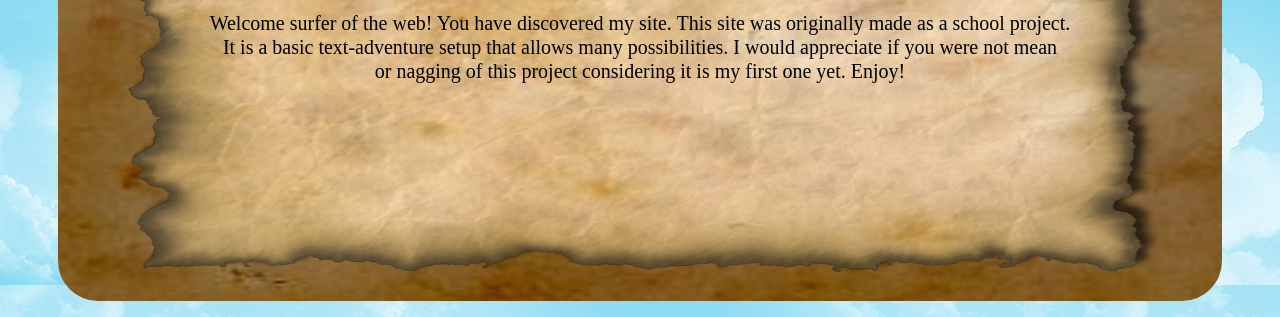
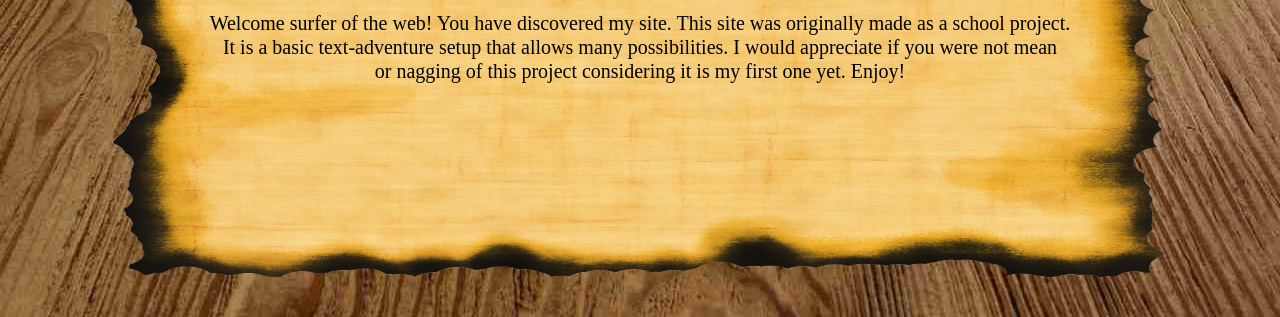
Before and after one commit to FantasyMaker/Website, a plain HTML site: page index.html in a window 1280 px wide. Shown: the part 483-800 px from the top of the page. Drawn offline with Linux system fonts and the light colour scheme.

Commit message:
changed some images

```diff
--- a/css/main.css
+++ b/css/main.css
@@ -1,6 +1,6 @@
 /* tan box in the center of page */
 #thePage {
-	background-image:url(../img/WebBackground.jpg);
+	background-image:url(../img/TableTop.jpg);
 	cursor:url(../img/cursor.png), pointer;
 }
 
@@ -26,7 +26,7 @@
 #textBox {
 	min-height: 470px;
 	width: 100%;
-	background-image:url(../img/parchment.jpg);
+	background-image:url(../img/ParchmentPaper.png);
 	background-size: 100% 100%;
 	background-repeat: no-repeat;
 	font-family: "Papyrus";
```
Also changed, not shown: img/ParchmentPaper.png (added), img/TableTop.jpg (added).
